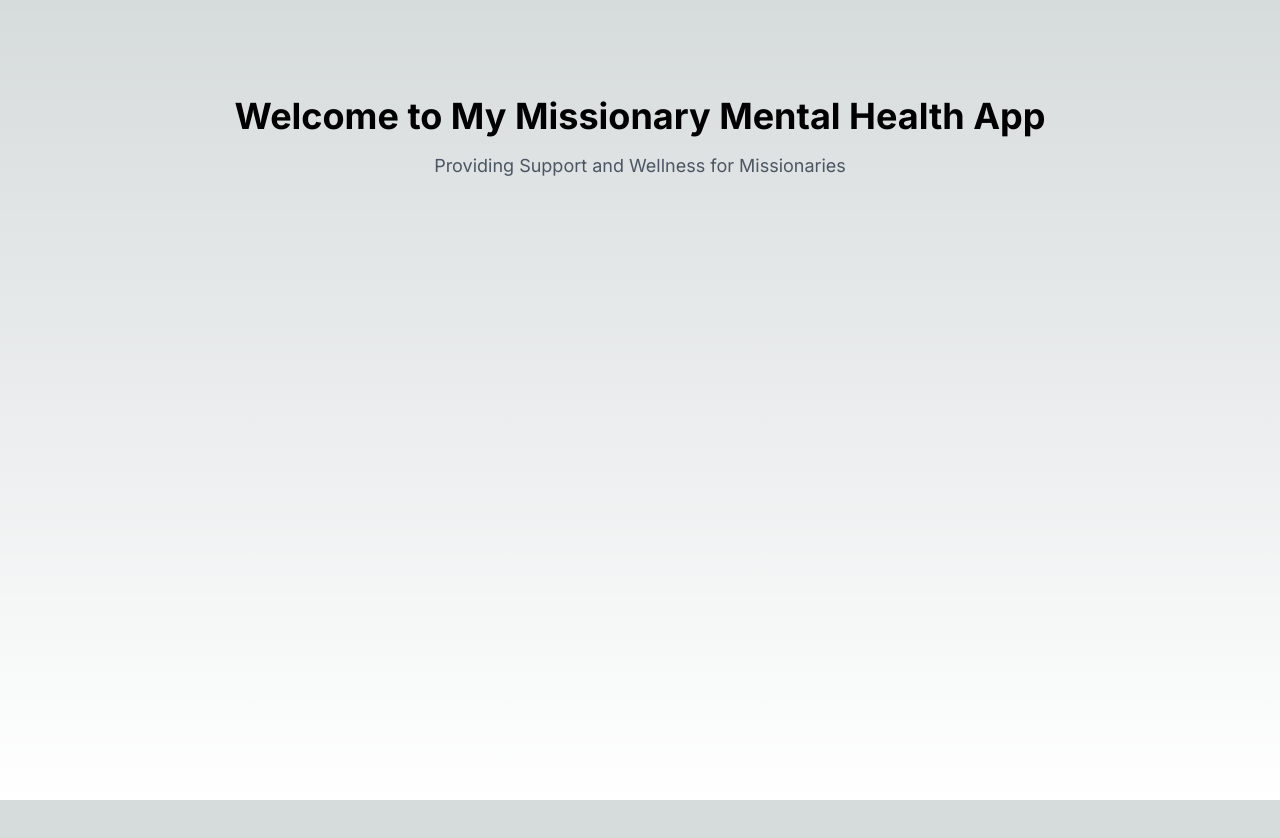
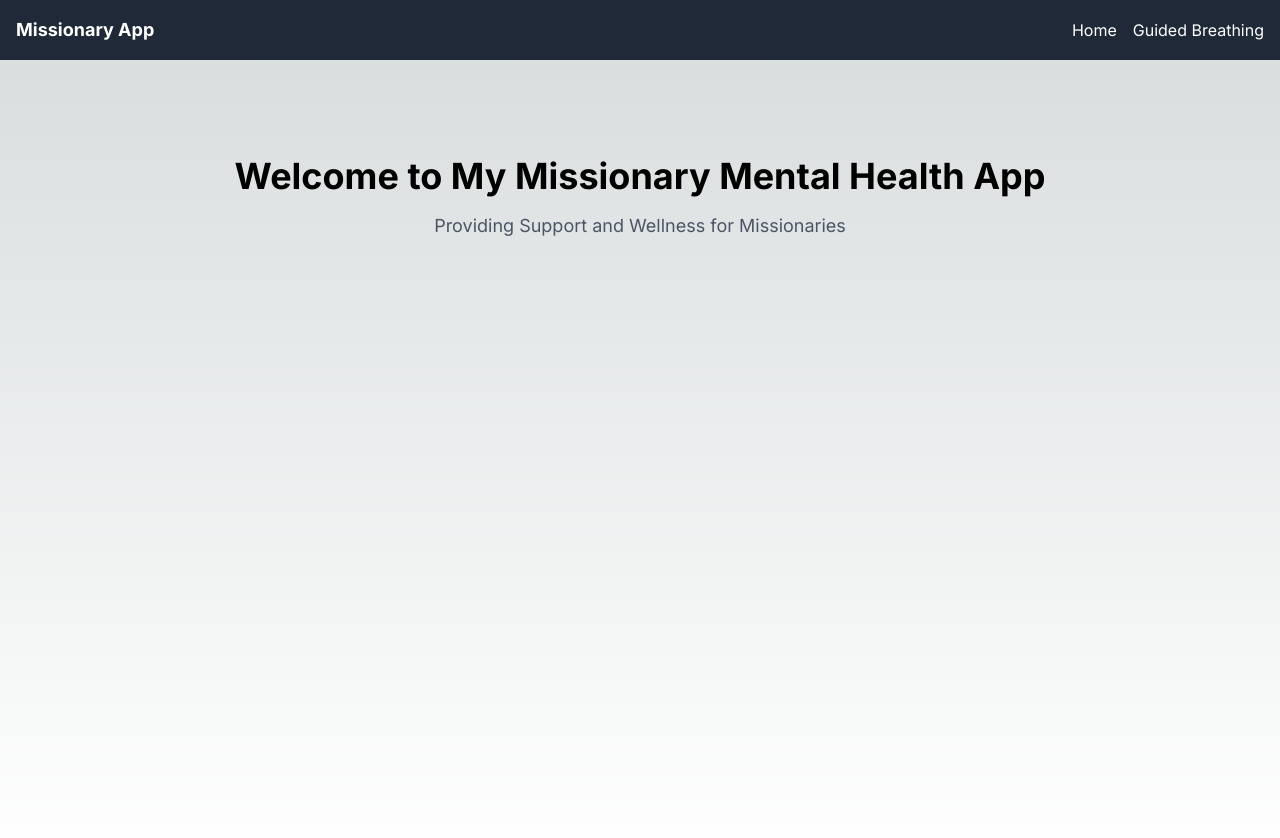
Before and after one commit to bgriffff/mentalhealth, a Next.js app: page / in a window 1280 px wide. Shown: the top 838 px of the page. Before the commit the page ends 800 px from the top, so only its background shows below. Built offline with nearby package versions, Linux system fonts and the light colour scheme.

Commit message:
basic navbar created

```diff
--- a/src/app/page.tsx
+++ b/src/app/page.tsx
@@ -1,10 +1,25 @@
 export default function Home() {
     return (
+        <div>
+            {/* Navbar */}
+            <nav className="bg-gray-800 p-4">
+                <div className="container mx-auto flex items-center justify-between">
+                    <div className="text-white text-lg font-bold">
+                        Missionary App</div>
+                    <ul className="flex space-x-4">
+                        <li className="text-white">Home</li>
+                        <li className="text-white">Guided Breathing</li>
+                    </ul>
+                </div>
+            </nav>
+
+            {/* Main content */}
             <main className="flex min-h-screen flex-col items-center justify-between p-24">
                 <div className="text-center mb-8">
                     <h1 className="text-4xl font-bold mb-4">Welcome to My Missionary Mental Health App</h1>
                     <p className="text-lg text-gray-600">Providing Support and Wellness for Missionaries</p>
                 </div>
             </main>
-  )
+        </div>
+    );
 }
```
Lines whose indentation alone changed are shown as unchanged.
